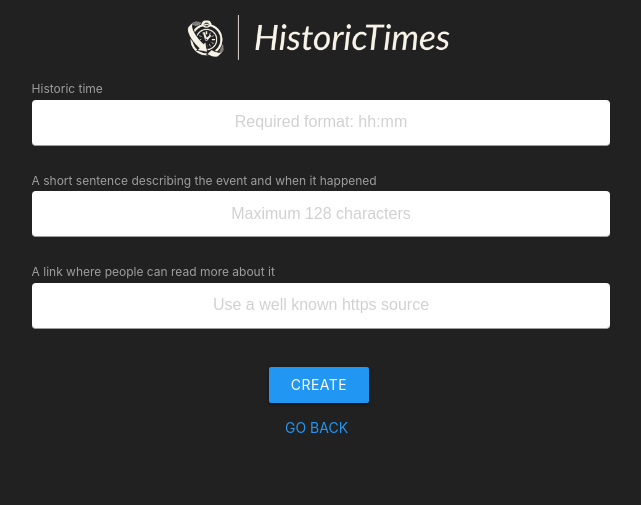
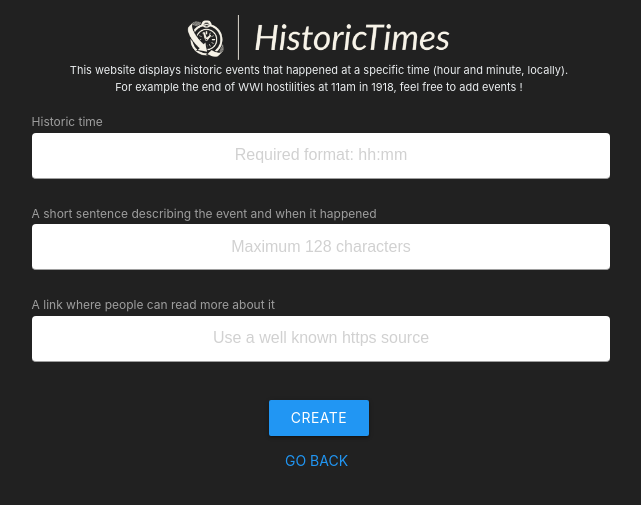
Before and after one commit to ThaNico/HistoricTimes, a Django app: page /add-event in a window 1280 px wide. Shown: the top 505 px of the page, without its empty margins (321-962 px from the left). Run offline with Django 4.2, Linux system fonts and the light colour scheme; some libraries are stand-ins or nearby versions.

Commit message:
fixes for prod

```diff
--- a/main/templates/core/base.html
+++ b/main/templates/core/base.html
@@ -25,6 +25,10 @@
 
     <div class="row">
       <div id="mainColumn" class="col s12 m12 l12">
+        <label id="label-explain" class="flex-center blue-grey-text text-lighten-5">
+          This website displays historic events that happened at a specific time (hour and minute, locally).<br>
+          For example the end of WWI hostilities at 11am in 1918, feel free to add events !
+        </label>
         {% block content %}
         {% endblock %}
       </div>
--- a/main/templates/events-add.html
+++ b/main/templates/events-add.html
@@ -8,7 +8,7 @@
             {% csrf_token %}
             {{ form.as_p }}
 
-            <div class="h-captcha" data-sitekey="7ff2e7f6-45df-4b35-a691-94684042df37"></div>
+            <div class="h-captcha flex-center" data-sitekey="7ff2e7f6-45df-4b35-a691-94684042df37"></div>
 
             <button class="btn waves-effect waves-light blue btn-events" type="submit">
                 Create
--- a/static/style.css
+++ b/static/style.css
@@ -112,7 +112,7 @@ input[type="number"]::-webkit-outer-spin-button {
   position: absolute;
   color: white;
   font-size: 26px;
-  left: 27px;
+  left: 28px;
 }
 
 .time-mover:hover {
@@ -121,7 +121,7 @@ input[type="number"]::-webkit-outer-spin-button {
 }
 
 .time-mover-up {
-  top: -16px;
+  top: -1rem;
 }
 
 .time-mover-down {
@@ -130,7 +130,15 @@ input[type="number"]::-webkit-outer-spin-button {
 }
 
 .h-captcha {
+  margin-bottom: 1rem;
+}
+
+.flex-center {
   display: flex;
   justify-content: center;
-  margin-bottom: 1rem;
 }
+
+#label-explain {
+  font-size: 11px;
+  text-align: center;
+}
```
Also changed, not shown: README.md.
